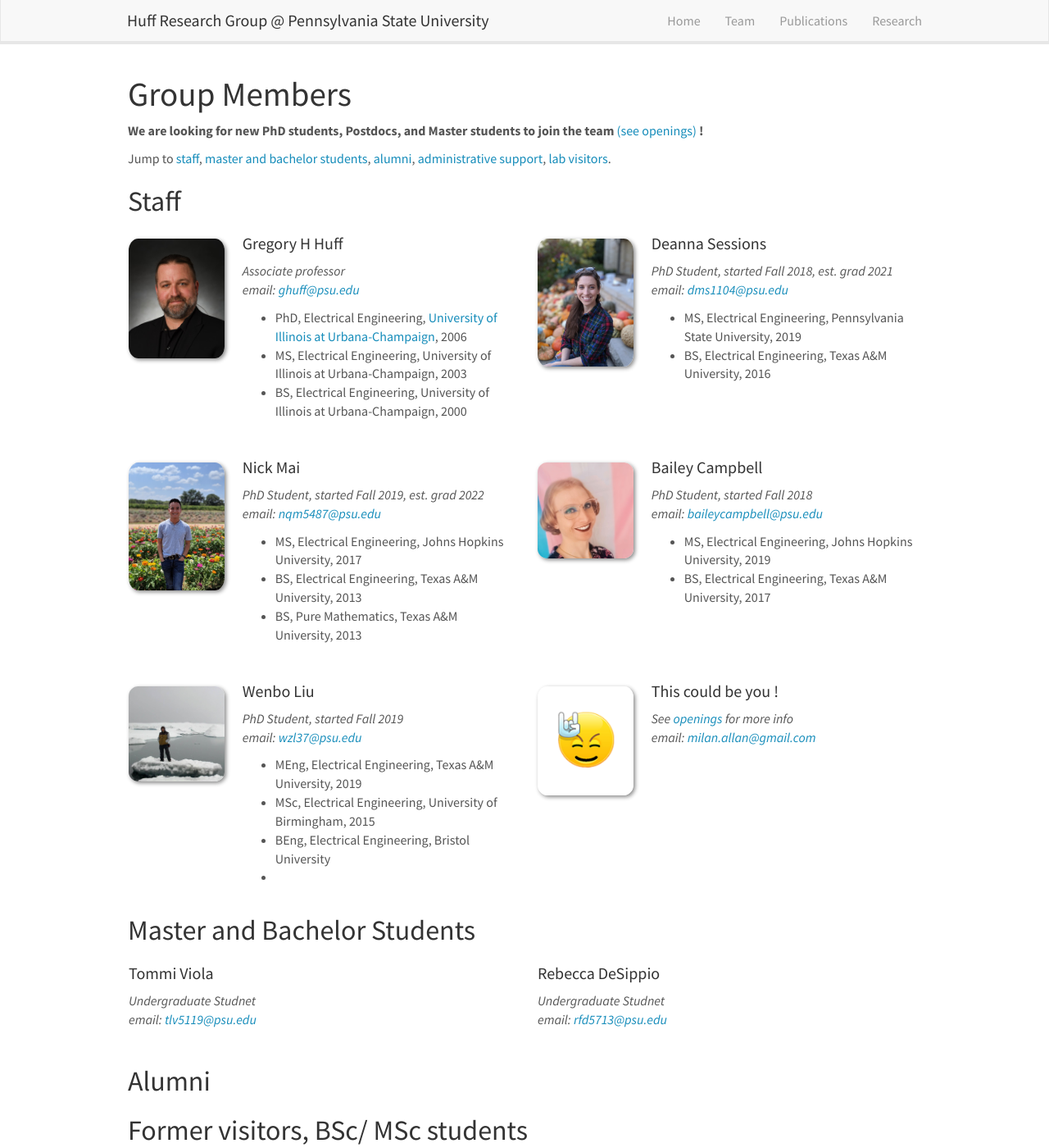
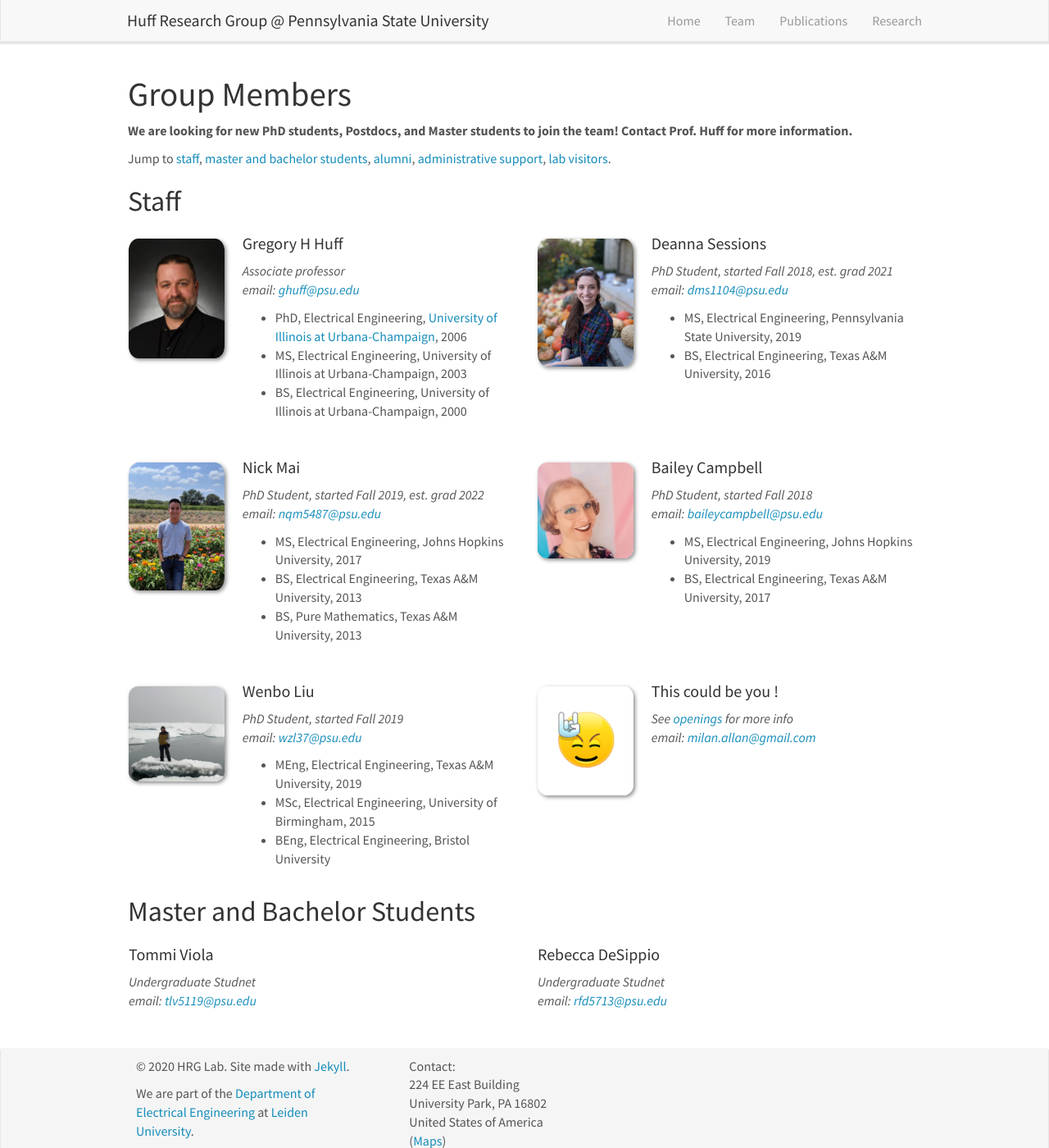
Before and after one commit to HRG-Lab/HRG-lab.github.io, a Jekyll site: the page built from _pages/team.md, in a window 1280 px wide and 1400 px high. Shown: the whole window at 82% size. Built offline with Jekyll 4.4.1, drawn with Linux system fonts in a browser that asks for light colours; nearby versions of some CDN libraries; some of the changed text lies outside the part shown.

Commit message:
Updated entries in team
Fixed team page and updated home page.

```diff
--- a/_data/team_members.yml
+++ b/_data/team_members.yml
@@ -36,7 +36,7 @@
   photo: liu-wenbo.jpg
   info: PhD Student, started Fall 2019
   email: wzl37@psu.edu
-  number_educ: 4
+  number_educ: 3
   education1: MEng, Electrical Engineering, Texas A&amp;M University, 2019
   education2: MSc, Electrical Engineering, University of Birmingham, 2015
   education3: BEng, Electrical Engineering, Bristol University
--- a/_layouts/homelay.html
+++ b/_layouts/homelay.html
@@ -3,7 +3,7 @@ layout: default
 ---
 
   <div id="homeid" class="col-sm-8">
-        <h1>Welcome to the Huff Research Group at Penn State</h1>
+        <h1>Welcome to the Huff Research Group at Penn State!</h1>
 
 	{{ content }}
   </div>
--- a/_pages/team.md
+++ b/_pages/team.md
@@ -8,7 +8,7 @@ permalink: /team/
 
 # Group Members
 
- **We are  looking for new PhD students, Postdocs, and Master students to join the team** [(see openings)]({{ site.url }}{{ site.baseurl }}/vacancies) **!**
+ **We are  looking for new PhD students, Postdocs, and Master students to join the team! Contact Prof. Huff for more information.**
 
 
 Jump to [staff](#staff), [master and bachelor students](#master-and-bachelor-students), [alumni](#alumni), [administrative support](#administrative-support), [lab visitors](#lab-visitors).
@@ -76,8 +76,6 @@ Jump to [staff](#staff), [master and bachelor students](#master-and-bachelor-stu
 {% endif %}
 
 
-
-
 ## Master and Bachelor Students
 {% assign number_printed = 0 %}
 {% for member in site.data.students %}
@@ -132,7 +130,7 @@ Jump to [staff](#staff), [master and bachelor students](#master-and-bachelor-stu
 {% endif %}
 
 
-## Alumni
+<!-- ## Alumni
 
 {% assign number_printed = 0 %}
 {% for member in site.data.alumni_members %}
@@ -189,8 +187,4 @@ Jump to [staff](#staff), [master and bachelor students](#master-and-bachelor-stu
 {% endfor %}
 </div>
 
-</div>
-
-
-## Administrative Support
-<a href="mailto:Rijsewijk@Physics.LeidenUniv.nl">Ellie van Rijsewijk</a> is helping us (and other groups) with administration.
+</div> -->
```
Also changed, not shown: _pages/home.md (+5 -5 lines).
